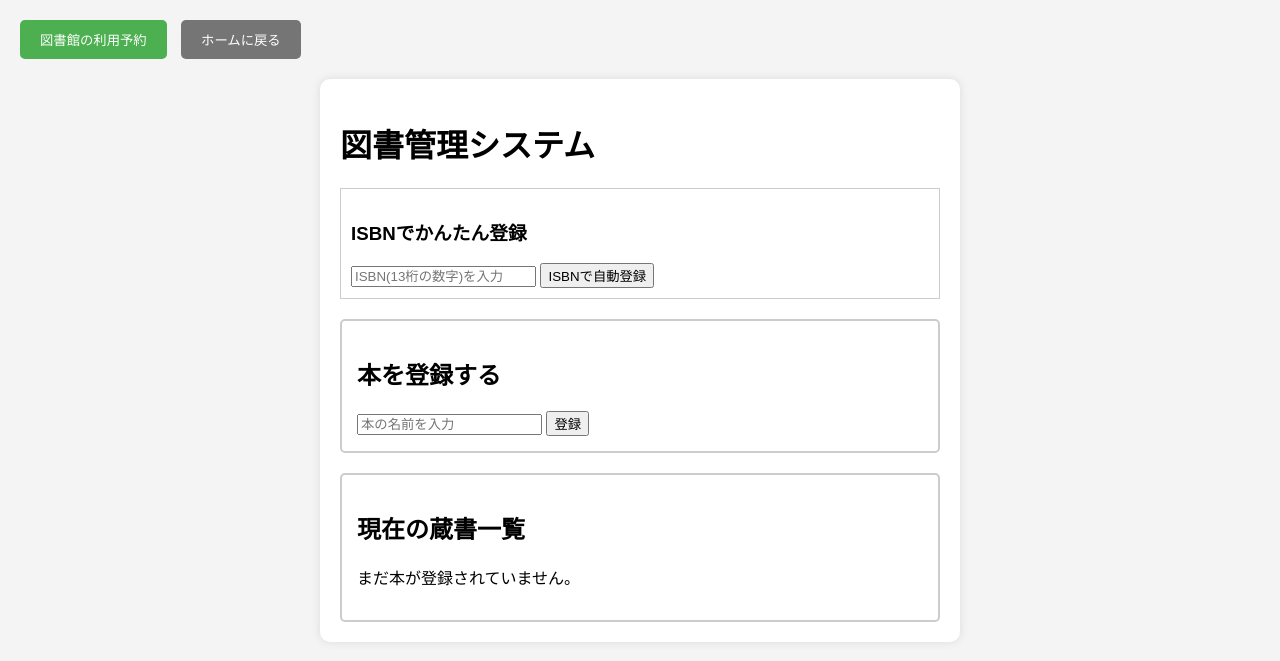
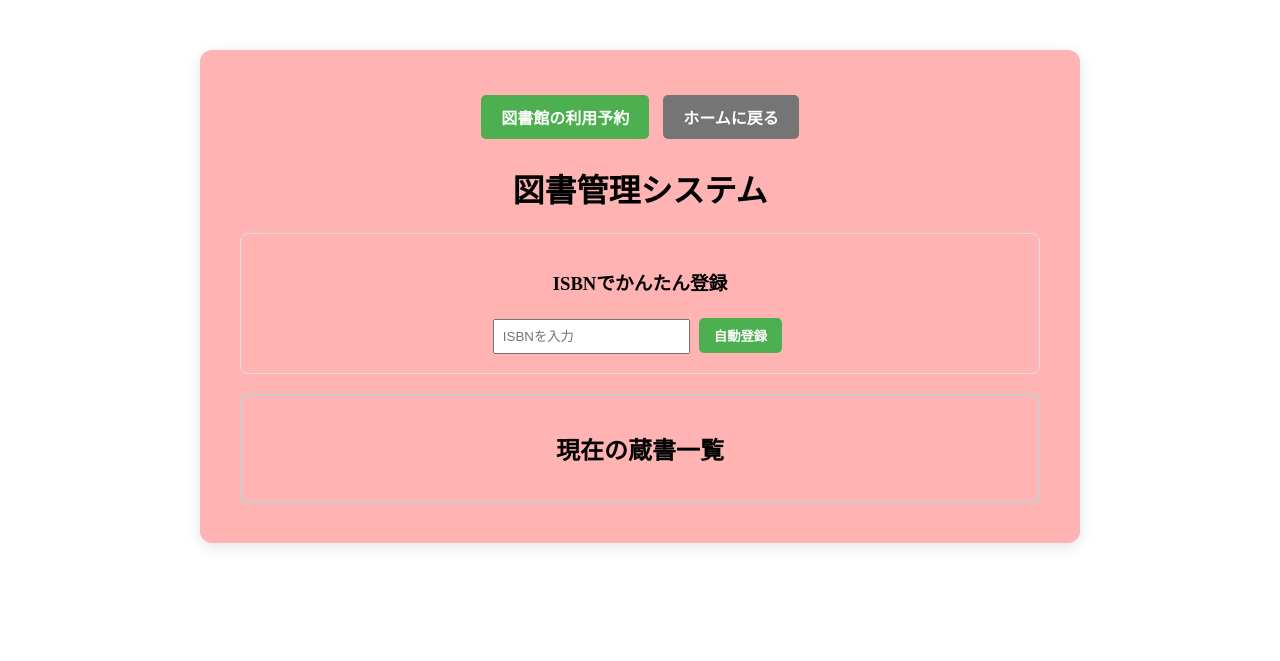
Before and after one commit to atsdadsas/book_maneger, a Flask app: page / in a window 1280 px wide. Shown: the top 661 px of the page. Run offline with Flask 3, Linux system fonts and the light colour scheme.

Commit message:
再提出

```diff
--- a/bag/templates/index.html
+++ b/bag/templates/index.html
@@ -4,46 +4,29 @@
     <meta charset="UTF-8">
     <meta name="viewport" content="width=device-width,initial-scale=1.0">
     <title>図書貸し出し管理システム</title>
+    <link rel="stylesheet" href="test.css">
     <style>
-        body { font-family: sans-serif; margin: 20px; background-color: #f4f4f4; }
-        .container { max-width: 600px; margin: auto; background: white; padding: 20px; border-radius: 10px; box-shadow: 0 0 10px rgba(0,0,0,0.1); }
+        /* test.cssにない、このページ専用の微調整だけここに残す */
         .book-list-section { border: 2px solid #ccc; padding: 15px; border-radius: 5px; margin-top: 20px; }
         ul { list-style: none; padding: 0; }
         li { padding: 10px; border-bottom: 1px solid #eee; display: flex; justify-content: space-between; align-items: center; }
         .status-badge { font-weight: bold; margin-left: 10px; color: #555; }
-        button { cursor: pointer; }
     </style>
 </head>
 <body>
-    <div style="margin-top:10px; margin-bottom:20px;">
-        <a href="/history" style="text-decoration: none;">
-        <button type="button" style="padding:10px 20px;background-color:#4CAF50;color:white;border:none;border-radius:5px;">
-            図書館の利用予約
-        </button>
-</a>
+    <div class="container">
+        <div style="margin-bottom: 20px;">
+            <a href="/history" class="btn btn-green">図書館の利用予約</a>
+            <a href="/" class="btn btn-gray">ホームに戻る</a>
+        </div>
 
-    <a href="/" style="text-decoration: none; margin-left: 10px;">
-        <button type="button" style="padding: 10px 20px; background-color: #757575; color: white; border: none; border-radius: 5px;">
-            ホームに戻る
-        </button>
-        </a>
-    </div>
+        <h1>図書管理システム</h1>
 
-
-    <div class="container">
-        <h1>図書管理システム</h1>
-        <div style="margin-bottom: 20px; padding: 10px; border: 1px solid #ccc;">
-    <h3>ISBNでかんたん登録</h3>
-    <form action="/add_by_isbn" method="POST">
-        <input type="text" name="isbn" placeholder="ISBN(13桁の数字)を入力" required>
-        <button type="submit">ISBNで自動登録</button>
-    </form>
-</div>
-        <div class="book-list-section">
-            <h2>本を登録する</h2>
-            <form action="/add" method="POST">
-                <input type="text" name="book_name" placeholder="本の名前を入力" required>
-                <button type="submit">登録</button>
+        <div style="margin-bottom: 20px; padding: 15px; border: 1px solid #ddd; border-radius: 8px;">
+            <h3>ISBNでかんたん登録</h3>
+            <form action="/add_by_isbn" method="POST">
+                <input type="text" name="isbn" placeholder="ISBNを入力" required style="padding: 8px;">
+                <button type="submit" class="btn btn-green" style="padding: 8px 15px;">自動登録</button>
             </form>
         </div>
 
@@ -59,23 +42,17 @@
 
                     {% if book.status == "貸出可能" %}
                     <form action="/borrow/{{ book.id }}" method="POST">
-                        <button type="submit" style="background-color: #e1f5fe; border: 1px solid #01579b;">借りる</button>
+                        <button type="submit" class="btn" style="background-color: #e1f5fe; border: 1px solid #01579b; color: #01579b; padding: 5px 15px;">借りる</button>
                     </form>
                     {% else %}
                     <form action="/return/{{ book.id }}" method="POST">
-                        <button type="submit" style="background-color: #fff9c4; border: 1px solid #fbc02d;">返す</button>
+                        <button type="submit" class="btn" style="background-color: #fff9c4; border: 1px solid #fbc02d; color: #856404; padding: 5px 15px;">返す</button>
                     </form>
                     {% endif %}
                 </li>
-                {% else %}
-                <p>まだ本が登録されていません。</p>
                 {% endfor %}
             </ul>
         </div>
     </div>
-
-    <script>
-        console.log("システムが正常に読み込まれました。");
-    </script>
 </body>
 </html>
--- /dev/null
+++ b/bag/templates/test.css
@@ -0,0 +1,27 @@
+
+    /* 箱の設定 */
+    .container {
+        max-width: 800px;
+        margin: 50px auto; /* 上下に50pxの隙間を開けて中央寄せ */
+        background: rgb(255, 179, 179);
+        padding: 40px;
+        border-radius: 12px;
+        box-shadow: 0 4px 15px rgba(0,0,0,0.1);
+        text-align: center; /* 中身のボタンを真ん中に寄せる */
+    }
+
+    /* ボタンの共通設計図（paddingなどはここに1回書くだけ！） */
+    .btn {
+        display: inline-block;
+        padding: 10px 20px;
+        border-radius: 5px;
+        text-decoration: none;
+        font-weight: bold;
+        border: none;
+        cursor: pointer;
+        margin: 5px; /* ボタン同士がくっつかないように隙間を作る */
+    }
+
+    /* 色のバリエーション */
+    .btn-green { background-color: #4CAF50; color: white; }
+    .btn-gray  { background-color: #757575; color: white; }
```
Also changed, not shown: bag/templates/history.html (+21 -16 lines).
